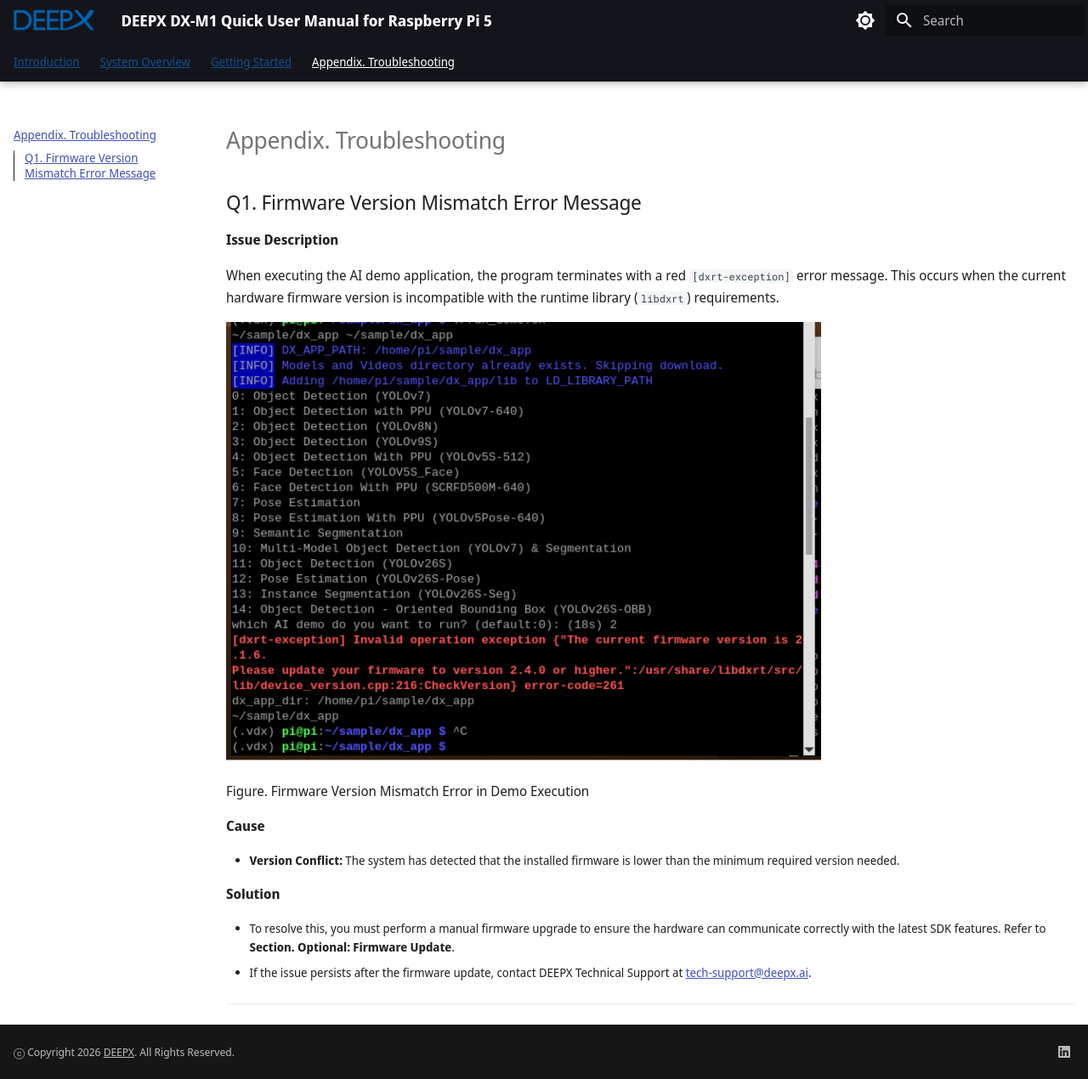
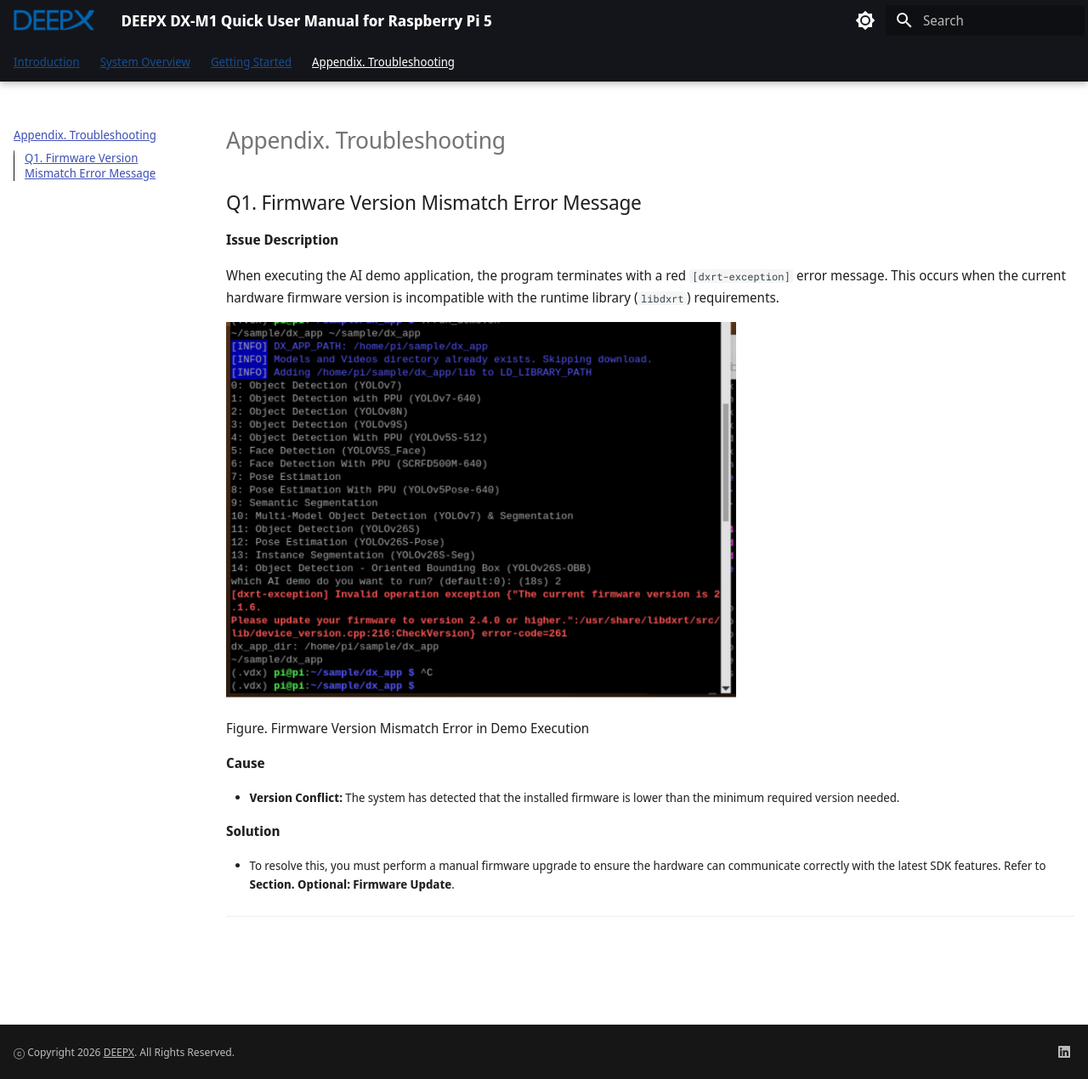
Before and after one commit to deepx-selee/dx-m1-rpi5-quick-start-guide, an MkDocs documentation site: the page built from docs/source/04_Appendix.md, in a window 1280 px wide and 1270 px high. Shown: the whole window at 85% size. Built offline with MkDocs 1.6.1 and Material for MkDocs 9.7.7, drawn with Linux system fonts in a browser that asks for light colours.

Commit message:
[docs] Update 04_Appendix.md
Update 04 files for fixing the minors

```diff
--- a/docs/source/04_Appendix.md
+++ b/docs/source/04_Appendix.md
@@ -5,7 +5,7 @@
 When executing the AI demo application, the program terminates with a red `[dxrt-exception]` error message. This occurs when the current hardware firmware version is incompatible with the runtime library (`libdxrt`) requirements.
 
 <div align="left">
-  <img src="./resources/Firmware_Version_Mismatch_Error.png" width="700">
+  <img src="./resources/Firmware_Version_Mismatch_Error.png" width="600">
   <p>Figure. Firmware Version Mismatch Error in Demo Execution</p>
 </div>
 
@@ -16,6 +16,5 @@ When executing the AI demo application, the program terminates with a red `[dxrt
 **Solution**
 
 - To resolve this, you must perform a manual firmware upgrade to ensure the hardware can communicate correctly with the latest SDK features. Refer to **Section. Optional: Firmware Update**.
-- If the issue persists after the firmware update, contact DEEPX Technical Support at [tech-support@deepx.ai](mailto:tech-support@deepx.ai).
 
 ---
```
